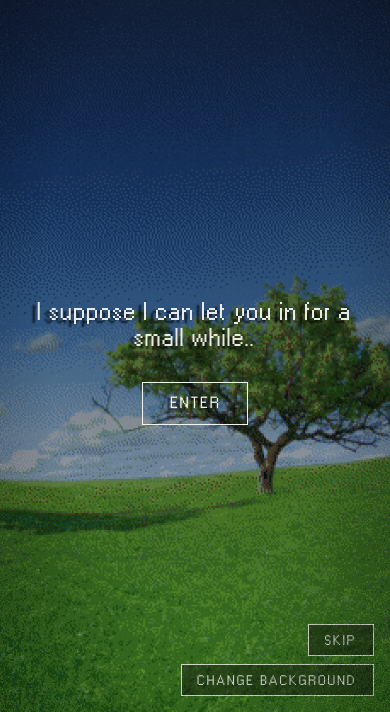
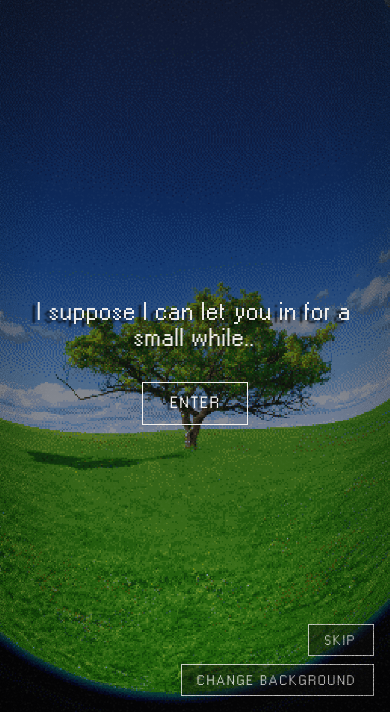
Before and after one commit to eika12345/eikas-corner, a plain HTML site: page index.html in a window 390 px wide. Shown: the part 132-844 px from the top of the page. Drawn offline with Linux system fonts and the light colour scheme.

Commit message:
index mobile bg

```diff
--- a/index.html
+++ b/index.html
@@ -39,6 +39,7 @@
                 display: none;
             }
         }
+
     </style>
 </head>
 <body class="splash-body">
@@ -131,6 +132,13 @@
 
     ];
 
+    // Mobile versions: add "desktop file": "mobile file" pairs here
+    var mobileVersions = {
+        "images/dreamcorebg.png": "images/dreamcorebgmobile.png"
+    };
+
+    var mobileQuery = window.matchMedia('(max-width: 700px), (orientation: portrait)');
+
     var btn = document.getElementById('bg-btn');
     if (!btn) return;
 
@@ -141,11 +149,17 @@
     } catch (e) {}
 
     function apply() {
-        document.body.style.setProperty('--splash-bg', "url('" + backgrounds[index] + "')");
+        var file = backgrounds[index];
+        if (mobileQuery.matches && mobileVersions[file]) file = mobileVersions[file];
+        document.body.style.setProperty('--splash-bg', "url('" + file + "')");
         try { localStorage.setItem('splashBg', index); } catch (e) {}
     }
 
     apply();
+
+    // re-apply if the phone is rotated / window resized across the breakpoint
+    if (mobileQuery.addEventListener) mobileQuery.addEventListener('change', apply);
+    else if (mobileQuery.addListener) mobileQuery.addListener(apply);
 
     btn.addEventListener('click', function () {
         index = (index + 1) % backgrounds.length;
```
Also changed, not shown: images/dreamcorebgmobile.png (added).
